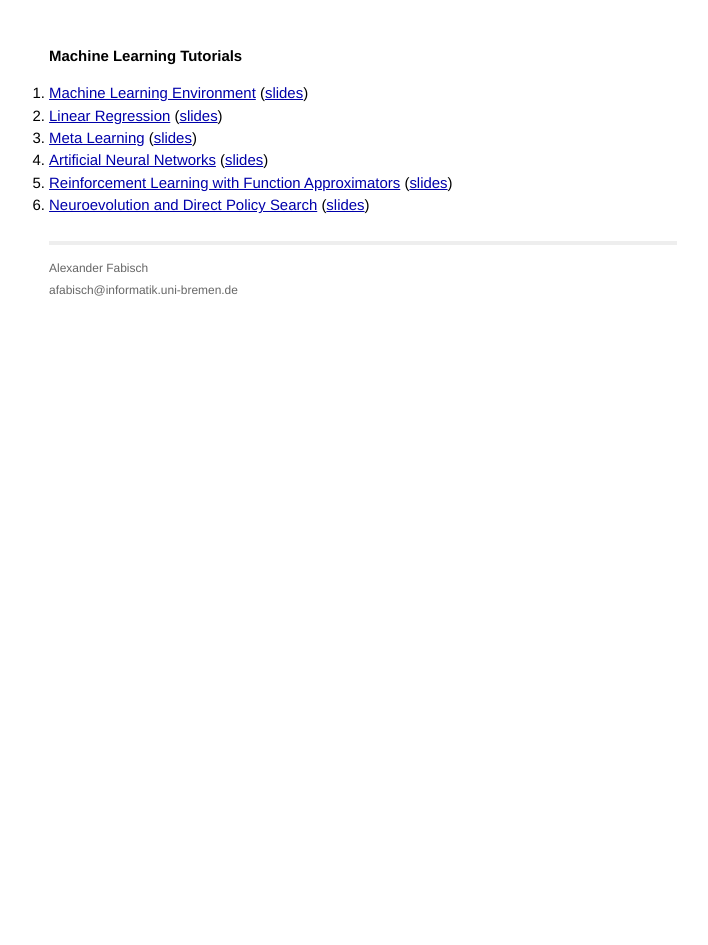
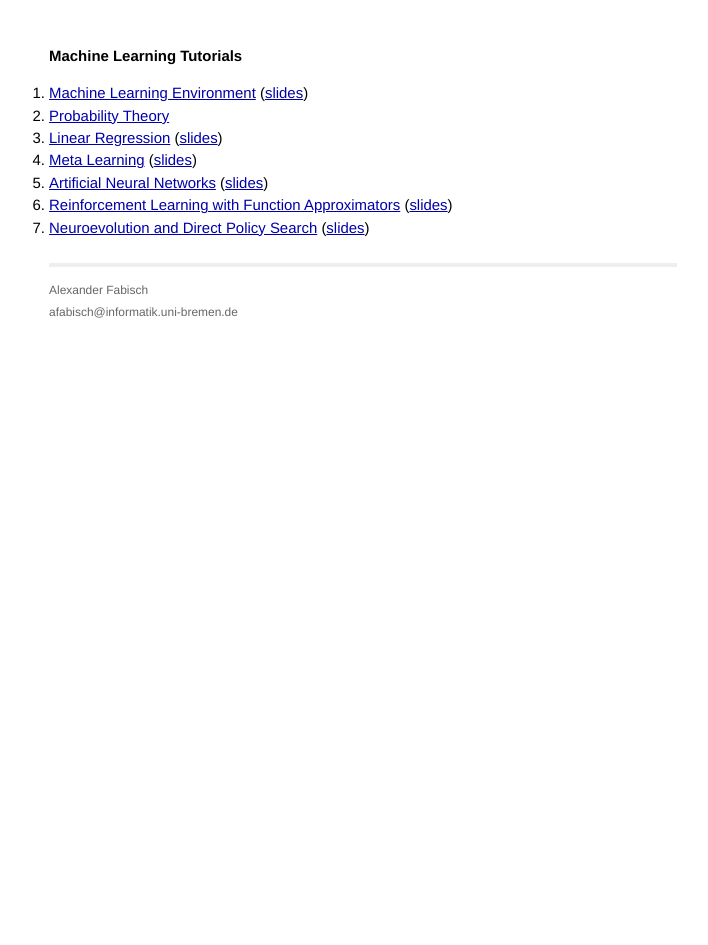
Before and after one commit to AlexanderFabisch/ml_tutorials, a Jekyll site: the page built from index.html, in a window 1280 px wide. Shown: the whole page, without its empty margins (277-985 px from the left). Built offline with Jekyll 4.4.1, drawn with Linux system fonts in a browser that asks for light colours; Markdown is read by kramdown in place of the engine named in the settings.

Commit message:
Add probability theory to index

```diff
--- a/index.html
+++ b/index.html
@@ -8,6 +8,7 @@ title: Alexander Fabisch
     <h1>Machine Learning Tutorials</h1>
     <ol class="posts">
         <li><a href="http://nbviewer.ipython.org/urls/raw.github.com/AlexanderFabisch/ml_tutorials/gh-pages/00_environment.ipynb" target="_blank">Machine Learning Environment</a> (<a href="http://alexanderfabisch.github.io/ml_tutorials/00_environment.slides.html" target="_blank">slides</a>)</li>
+        <li><a href="http://nbviewer.ipython.org/github/AlexanderFabisch/ml_tutorials/blob/gh-pages/00_probability.ipynb" target="_blank">Probability Theory</a></li>
         <li><a href="http://nbviewer.ipython.org/urls/raw.github.com/AlexanderFabisch/ml_tutorials/gh-pages/01_linear_regression.ipynb" target="_blank">Linear Regression</a> (<a href="http://alexanderfabisch.github.io/ml_tutorials/01_linear_regression.slides.html" target="_blank">slides</a>)</li>
         <li><a href="http://nbviewer.ipython.org/github/AlexanderFabisch/ml_tutorials/blob/gh-pages/02_meta_learning.ipynb" target="_blank">Meta Learning</a> (<a href="http://alexanderfabisch.github.io/ml_tutorials/02_meta_learning.slides.html" target="_blank">slides</a>)</li>
         <li><a href="http://nbviewer.ipython.org/github/AlexanderFabisch/ml_tutorials/blob/gh-pages/03_ann.ipynb" target="_blank">Artificial Neural Networks</a> (<a href="http://alexanderfabisch.github.io/ml_tutorials/03_ann.slides.html" target="_blank">slides</a>)</li>
```
